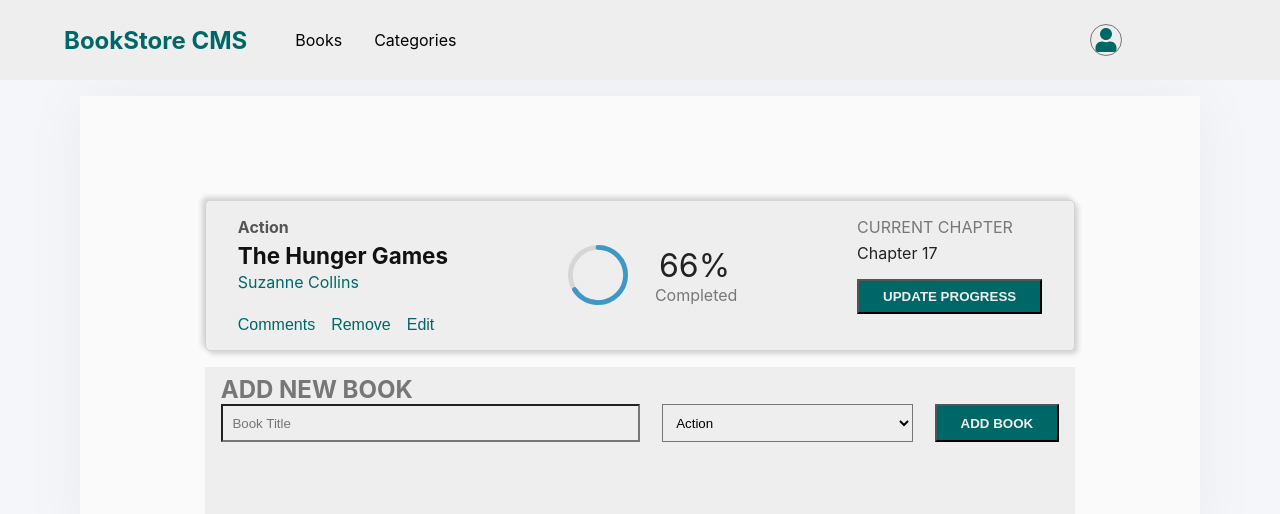
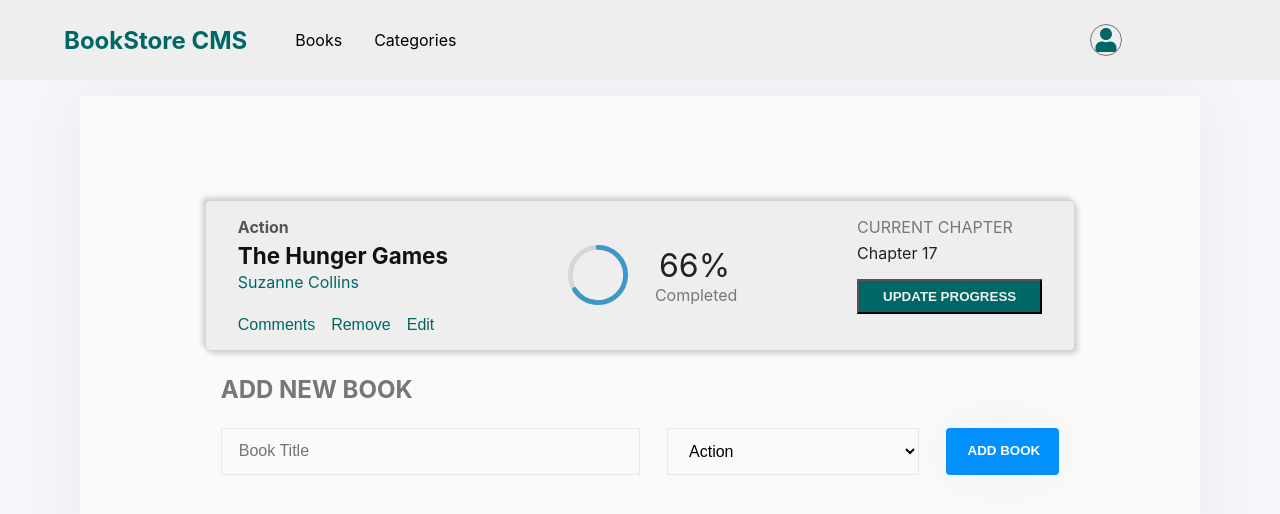
Before and after one commit to mengiefen/book-store-react-redux, a React (Create React App) app: page / in a window 1280 px wide. Shown: the top 514 px of the page. Built offline with nearby package versions, Linux system fonts and the light colour scheme.

Commit message:
update the styles for Form Component

```diff
--- a/src/components/Form/Form.jsx
+++ b/src/components/Form/Form.jsx
@@ -9,37 +9,56 @@
   display: flex;
   flex-direction: column;
   align-items: start;
-  background-color: #eee;
+  background-color: #fafafa;
   padding: 0.5rem 1rem;
 `;
 
 const FormTitle = styled.h2`
   font-size: 1.5rem;
+  margin-bottom:1.5rem ;
   color: #777;
 `;
 
 const FormGroup = styled.form`
   display: flex;
+  gap: 1rem;
   justify-content: space-between;
   width: 100%;
 `;
 
 const FormInput = styled.input`
-  padding: 0.6rem;
-  background-color: #eee;
+  padding: 0.813rem 1.063rem;
+  background-color: #fafafa;
+  border: 1px solid#e8e8e8;
   width: 50%;
+  font-size: 1rem;
+  &:hover,
+  &:focus {
+    border: 1px solid #0290ff;
+  }
 `;
 
 const FormSelect = styled.select`
-  padding: 0.6rem;
-  background-color: #eee;
+  padding: 0.813rem 1.063rem;
+  border: 1px solid #e8e8e8;
+  background-color: #fafafa;
+  font-size: 1rem;
   width: 30%;
+
+  &:hover,
+  &:focus {
+    border: 1px solid #0290ff;
+  }
 `;
 
 const ButtonFill = styled.button`
-  background-color: #006767;
-  color: #eee;
-  padding: 0.5rem 1.5rem;
+  background-color: #0290ff;
+  border: none;
+  outline: none;
+  border-radius: 4px;
+  color: #fff;
+  padding: 0.801rem 1.188rem 0.886rem 1.375rem;
+  box-shadow: 0 0 60px 0 rgba(0, 0, 0, 0.05);
   font-weight: 600;
   cursor: pointer;
 `;
```
